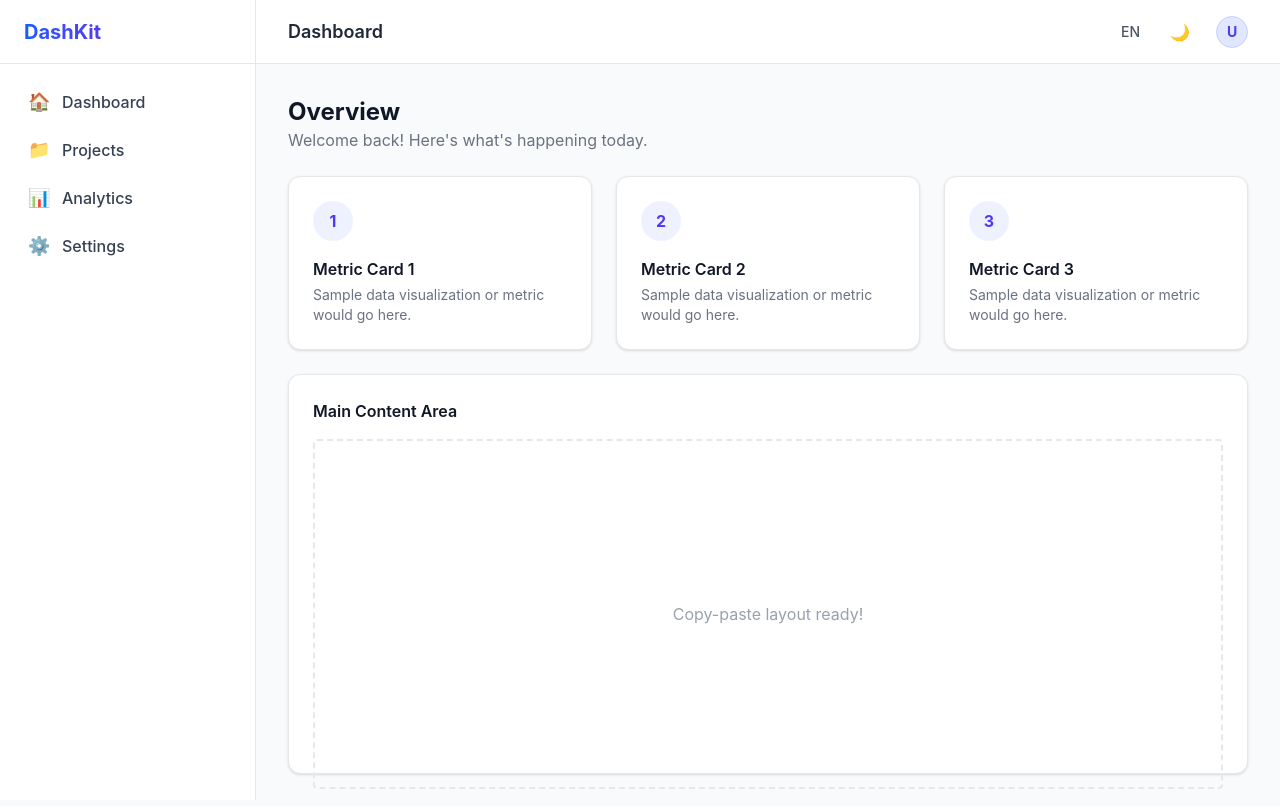
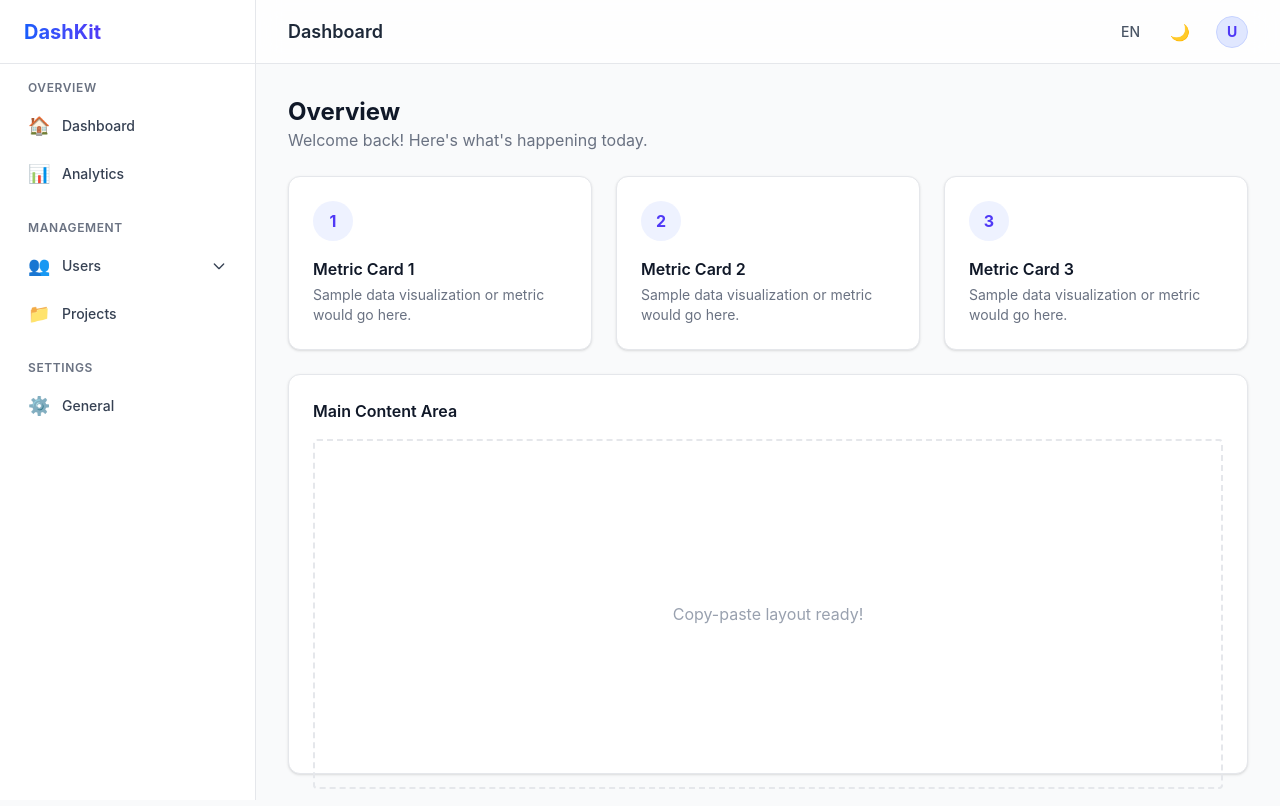
Before and after one commit to MinKhantAung23/dashboard-ui-kits, a React (Vite) app: page / in a window 1280 px wide. Built offline with nearby package versions, Linux system fonts and the light colour scheme.

Commit message:
fix: address user feedback for base layout

```diff
--- a/src/components/layout/Header.tsx
+++ b/src/components/layout/Header.tsx
@@ -1,16 +1,29 @@
+import { useState, useRef, useEffect } from "react";
 import { useTheme } from "../providers/ThemeProvider";
 
 export function Header({ onMenuClick }: { onMenuClick: () => void }) {
   const { theme, setTheme } = useTheme();
+  const [lang, setLang] = useState('EN');
+  const [isProfileOpen, setIsProfileOpen] = useState(false);
+  const profileRef = useRef<HTMLDivElement>(null);
+
+  useEffect(() => {
+    function handleClickOutside(event: MouseEvent) {
+      if (profileRef.current && !profileRef.current.contains(event.target as Node)) {
+        setIsProfileOpen(false);
+      }
+    }
+    document.addEventListener("mousedown", handleClickOutside);
+    return () => document.removeEventListener("mousedown", handleClickOutside);
+  }, []);
 
   return (
-    <header className="h-16 bg-white dark:bg-gray-900 border-b border-gray-200 dark:border-gray-800 flex items-center justify-between px-4 lg:px-8">
+    <header className="sticky top-0 z-30 h-16 bg-white/80 dark:bg-gray-900/80 backdrop-blur-md border-b border-gray-200 dark:border-gray-800 flex items-center justify-between px-4 lg:px-8">
       <div className="flex items-center gap-4">
         <button
           onClick={onMenuClick}
           className="p-2 -ml-2 rounded-md lg:hidden text-gray-600 dark:text-gray-400 hover:bg-gray-100 dark:hover:bg-gray-800 transition-colors"
         >
-          {/* Hamburger icon */}
           <svg className="w-6 h-6" fill="none" stroke="currentColor" viewBox="0 0 24 24">
             <path strokeLinecap="round" strokeLinejoin="round" strokeWidth={2} d="M4 6h16M4 12h16M4 18h16" />
           </svg>
@@ -19,9 +32,13 @@ export function Header({ onMenuClick }: { onMenuClick: () => void }) {
       </div>
 
       <div className="flex items-center gap-2">
-        {/* Language Switcher Placeholder */}
-        <button className="px-3 py-1.5 text-sm font-medium rounded-md text-gray-600 dark:text-gray-400 hover:bg-gray-100 dark:hover:bg-gray-800 transition-colors">
-          EN
+        {/* Language Switcher */}
+        <button
+          onClick={() => setLang(lang === 'EN' ? 'MM' : 'EN')}
+          className="px-3 py-1.5 text-sm font-medium rounded-md text-gray-600 dark:text-gray-400 hover:bg-gray-100 dark:hover:bg-gray-800 transition-colors"
+          title="Change Language"
+        >
+          {lang}
         </button>
 
         {/* Theme Toggle */}
@@ -33,9 +50,27 @@ export function Header({ onMenuClick }: { onMenuClick: () => void }) {
           {theme === 'dark' ? '☀️' : '🌙'}
         </button>
 
-        {/* User Profile Placeholder */}
-        <div className="w-8 h-8 rounded-full bg-indigo-100 dark:bg-indigo-900 border border-indigo-200 dark:border-indigo-800 ml-2 flex items-center justify-center text-indigo-600 dark:text-indigo-400 font-bold text-sm">
-          U
+        {/* Profile Dropdown */}
+        <div className="relative ml-2" ref={profileRef}>
+          <button
+            onClick={() => setIsProfileOpen(!isProfileOpen)}
+            className="w-8 h-8 rounded-full bg-indigo-100 dark:bg-indigo-900 border border-indigo-200 dark:border-indigo-800 flex items-center justify-center text-indigo-600 dark:text-indigo-400 font-bold text-sm focus:outline-none focus:ring-2 focus:ring-indigo-500 focus:ring-offset-2 dark:focus:ring-offset-gray-900"
+          >
+            U
+          </button>
+
+          {isProfileOpen && (
+            <div className="absolute right-0 mt-2 w-48 bg-white dark:bg-gray-800 rounded-md shadow-lg py-1 border border-gray-200 dark:border-gray-700 focus:outline-none">
+              <div className="px-4 py-2 border-b border-gray-200 dark:border-gray-700">
+                <p className="text-sm font-medium text-gray-900 dark:text-white">User Name</p>
+                <p className="text-xs text-gray-500 dark:text-gray-400 truncate">user@example.com</p>
+              </div>
+              <a href="#" className="block px-4 py-2 text-sm text-gray-700 dark:text-gray-300 hover:bg-gray-100 dark:hover:bg-gray-700">Profile</a>
+              <a href="#" className="block px-4 py-2 text-sm text-gray-700 dark:text-gray-300 hover:bg-gray-100 dark:hover:bg-gray-700">Settings</a>
+              <div className="border-t border-gray-200 dark:border-gray-700 mt-1"></div>
+              <a href="#" className="block px-4 py-2 text-sm text-red-600 dark:text-red-400 hover:bg-gray-100 dark:hover:bg-gray-700">Logout</a>
+            </div>
+          )}
         </div>
       </div>
     </header>
--- a/src/components/layout/Sidebar.tsx
+++ b/src/components/layout/Sidebar.tsx
@@ -1,9 +1,86 @@
-export const NAV_ITEMS = [
-  { name: "Dashboard", href: "#", icon: "🏠" },
-  { name: "Projects", href: "#", icon: "📁" },
-  { name: "Analytics", href: "#", icon: "📊" },
-  { name: "Settings", href: "#", icon: "⚙️" },
+import { useState } from "react";
+
+export type NavItem = {
+  name: string;
+  href?: string;
+  icon?: React.ReactNode;
+  children?: NavItem[];
+};
+
+export type NavGroup = {
+  label: string;
+  items: NavItem[];
+};
+
+export const NAV_GROUPS: NavGroup[] = [
+  {
+    label: "Overview",
+    items: [
+      { name: "Dashboard", href: "#", icon: "🏠" },
+      { name: "Analytics", href: "#", icon: "📊" },
+    ]
+  },
+  {
+    label: "Management",
+    items: [
+      {
+        name: "Users",
+        icon: "👥",
+        children: [
+          { name: "List", href: "#" },
+          { name: "Roles", href: "#" }
+        ]
+      },
+      { name: "Projects", href: "#", icon: "📁" },
+    ]
+  },
+  {
+    label: "Settings",
+    items: [
+      { name: "General", href: "#", icon: "⚙️" },
+    ]
+  }
 ];
+
+function NavItemComponent({ item }: { item: NavItem }) {
+  const [isOpen, setIsOpen] = useState(false);
+
+  if (item.children) {
+    return (
+      <div className="flex flex-col">
+        <button
+          onClick={() => setIsOpen(!isOpen)}
+          className="flex items-center justify-between w-full px-3 py-2 text-sm rounded-md text-gray-700 dark:text-gray-300 hover:bg-gray-100 dark:hover:bg-gray-800 transition-colors"
+        >
+          <div className="flex items-center gap-3">
+            <span className="text-lg">{item.icon}</span>
+            <span className="font-medium">{item.name}</span>
+          </div>
+          <svg className={`w-4 h-4 transition-transform ${isOpen ? 'rotate-180' : ''}`} fill="none" stroke="currentColor" viewBox="0 0 24 24"><path strokeLinecap="round" strokeLinejoin="round" strokeWidth={2} d="M19 9l-7 7-7-7" /></svg>
+        </button>
+        {isOpen && (
+          <div className="flex flex-col mt-1 ml-6 pl-3 border-l border-gray-200 dark:border-gray-800 space-y-1">
+            {item.children.map(child => (
+              <a key={child.name} href={child.href} className="px-3 py-2 text-sm rounded-md text-gray-600 dark:text-gray-400 hover:bg-gray-100 dark:hover:bg-gray-800 transition-colors">
+                {child.name}
+              </a>
+            ))}
+          </div>
+        )}
+      </div>
+    );
+  }
+
+  return (
+    <a
+      href={item.href}
+      className="flex items-center gap-3 px-3 py-2 text-sm rounded-md text-gray-700 dark:text-gray-300 hover:bg-gray-100 dark:hover:bg-gray-800 transition-colors"
+    >
+      <span className="text-lg">{item.icon}</span>
+      <span className="font-medium">{item.name}</span>
+    </a>
+  );
+}
 
 export function Sidebar({ isOpen, onClose }: { isOpen: boolean; onClose: () => void }) {
   return (
@@ -19,26 +96,26 @@ export function Sidebar({ isOpen, onClose }: { isOpen: boolean; onClose: () => v
       {/* Sidebar */}
       <aside
         className={`
-          fixed top-0 left-0 z-50 h-screen w-64 bg-white dark:bg-gray-900 border-r border-gray-200 dark:border-gray-800 transition-transform duration-300 ease-in-out
+          fixed top-0 left-0 z-50 h-screen w-64 bg-white dark:bg-gray-900 border-r border-gray-200 dark:border-gray-800 transition-transform duration-300 ease-in-out flex flex-col
           ${isOpen ? 'translate-x-0' : '-translate-x-full lg:translate-x-0'}
         `}
       >
-        <div className="h-16 flex items-center px-6 border-b border-gray-200 dark:border-gray-800">
+        <div className="h-16 shrink-0 flex items-center px-6 border-b border-gray-200 dark:border-gray-800">
           <span className="text-xl font-bold bg-clip-text text-transparent bg-gradient-to-r from-blue-600 to-indigo-600 dark:from-blue-400 dark:to-indigo-400">DashKit</span>
         </div>
 
-        <nav className="p-4 space-y-1">
-          {NAV_ITEMS.map((item) => (
-            <a
-              key={item.name}
-              href={item.href}
-              className="flex items-center gap-3 px-3 py-2 rounded-md text-gray-700 dark:text-gray-300 hover:bg-gray-100 dark:hover:bg-gray-800 transition-colors"
-            >
-              <span className="text-lg">{item.icon}</span>
-              <span className="font-medium">{item.name}</span>
-            </a>
+        <div className="flex-1 overflow-y-auto p-4 space-y-6">
+          {NAV_GROUPS.map((group) => (
+            <div key={group.label} className="space-y-1">
+              <h3 className="px-3 text-xs font-semibold text-gray-500 dark:text-gray-400 uppercase tracking-wider mb-2">
+                {group.label}
+              </h3>
+              {group.items.map((item) => (
+                <NavItemComponent key={item.name} item={item} />
+              ))}
+            </div>
           ))}
-        </nav>
+        </div>
       </aside>
     </>
   );
--- a/src/index.css
+++ b/src/index.css
@@ -1,4 +1,5 @@
 @import "tailwindcss";
+@variant dark (&:where(.dark, .dark *));
 
 @layer base {
   body {
```
